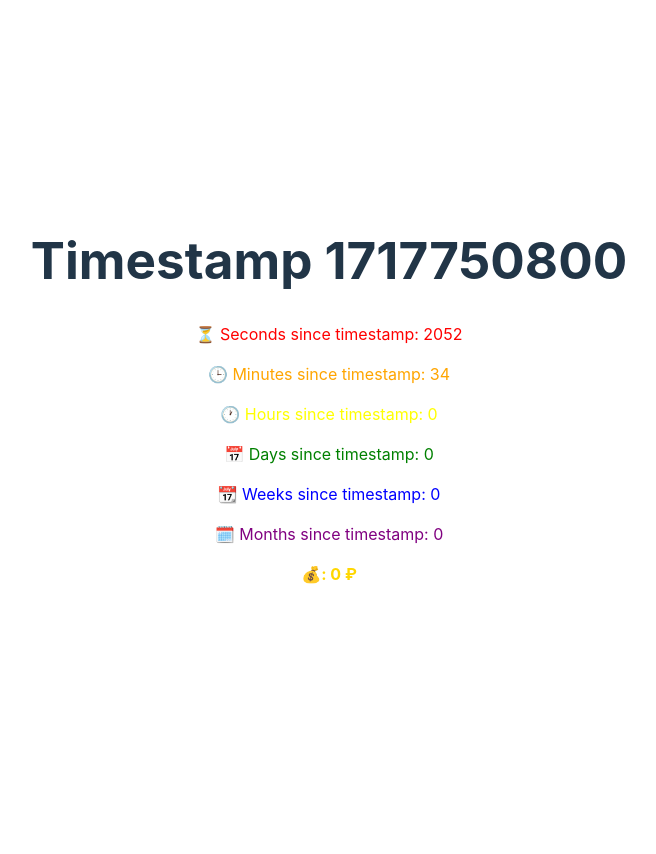
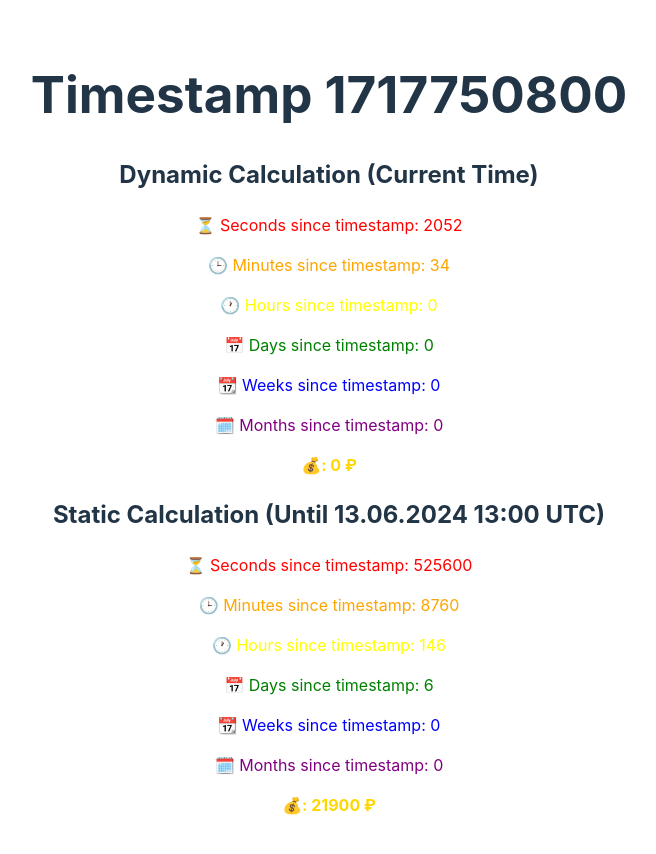
Before and after one commit to sashayio/timestmap, a Preact app: page / in a window 1280 px wide. Shown: the top 854 px of the page, without its empty margins (311-967 px from the left). Before the commit the page ends 800 px from the top, so only its background shows below. Built offline with nearby package versions, Linux system fonts and the light colour scheme.

Commit message:
Attempt1-status-failed

```diff
--- a/src/timestamp.tsx
+++ b/src/timestamp.tsx
@@ -20,12 +20,24 @@ const TimeSinceTimestamp: preact.FunctionComponent<TimeSinceTimestampProps> = ({
   const hoursSinceTimestamp = Math.floor(minutesSinceTimestamp / 60);
   const daysSinceTimestamp = Math.floor(hoursSinceTimestamp / 24);
   const weeksSinceTimestamp = Math.floor(daysSinceTimestamp / 7);
-  const monthsSinceTimestamp = Math.floor(daysSinceTimestamp / 30); // Простое предположение: 30 дней в месяце
+  const monthsSinceTimestamp = Math.floor(daysSinceTimestamp / 30); // Simple assumption: 30 days in a month
 
   const cashEarned = hoursSinceTimestamp * 150;
 
+  // Static calculation for time since 1717750800 to 13.06.2024 13:00 UTC
+  const targetTime = 1718276400; // Unix timestamp for 13.06.2024 13:00 UTC
+  const staticSecondsSinceTimestamp = targetTime - timestamp;
+  const staticMinutesSinceTimestamp = Math.floor(staticSecondsSinceTimestamp / 60);
+  const staticHoursSinceTimestamp = Math.floor(staticMinutesSinceTimestamp / 60);
+  const staticDaysSinceTimestamp = Math.floor(staticHoursSinceTimestamp / 24);
+  const staticWeeksSinceTimestamp = Math.floor(staticDaysSinceTimestamp / 7);
+  const staticMonthsSinceTimestamp = Math.floor(staticDaysSinceTimestamp / 30); // Simple assumption: 30 days in a month
+
+  const staticCashEarned = staticHoursSinceTimestamp * 150;
+
   return (
     <div>
+      <h2>Dynamic Calculation (Current Time)</h2>
       <p style={{ color: 'red' }}>⏳ Seconds since timestamp: {secondsSinceTimestamp}</p>
       <p style={{ color: 'orange' }}>🕒 Minutes since timestamp: {minutesSinceTimestamp}</p>
       <p style={{ color: 'yellow' }}>🕐 Hours since timestamp: {hoursSinceTimestamp}</p>
@@ -33,6 +45,15 @@ const TimeSinceTimestamp: preact.FunctionComponent<TimeSinceTimestampProps> = ({
       <p style={{ color: 'blue' }}>📆 Weeks since timestamp: {weeksSinceTimestamp}</p>
       <p style={{ color: 'purple' }}>🗓️ Months since timestamp: {monthsSinceTimestamp}</p>
       <p style={{ color: 'gold', fontWeight: 'bold' }}>💰: {cashEarned} ₽</p>
+
+      <h2>Static Calculation (Until 13.06.2024 13:00 UTC)</h2>
+      <p style={{ color: 'red' }}>⏳ Seconds since timestamp: {staticSecondsSinceTimestamp}</p>
+      <p style={{ color: 'orange' }}>🕒 Minutes since timestamp: {staticMinutesSinceTimestamp}</p>
+      <p style={{ color: 'yellow' }}>🕐 Hours since timestamp: {staticHoursSinceTimestamp}</p>
+      <p style={{ color: 'green' }}>📅 Days since timestamp: {staticDaysSinceTimestamp}</p>
+      <p style={{ color: 'blue' }}>📆 Weeks since timestamp: {staticWeeksSinceTimestamp}</p>
+      <p style={{ color: 'purple' }}>🗓️ Months since timestamp: {staticMonthsSinceTimestamp}</p>
+      <p style={{ color: 'gold', fontWeight: 'bold' }}>💰: {staticCashEarned} ₽</p>
     </div>
   );
 };
```
